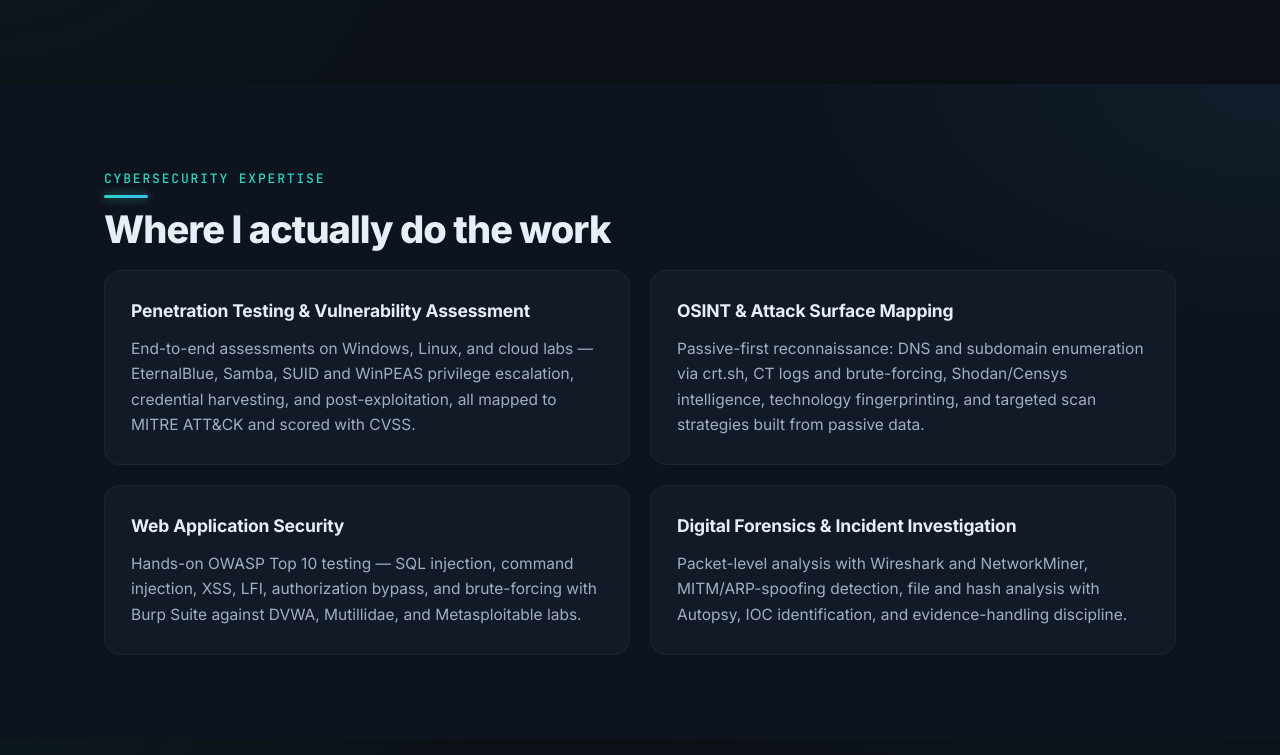
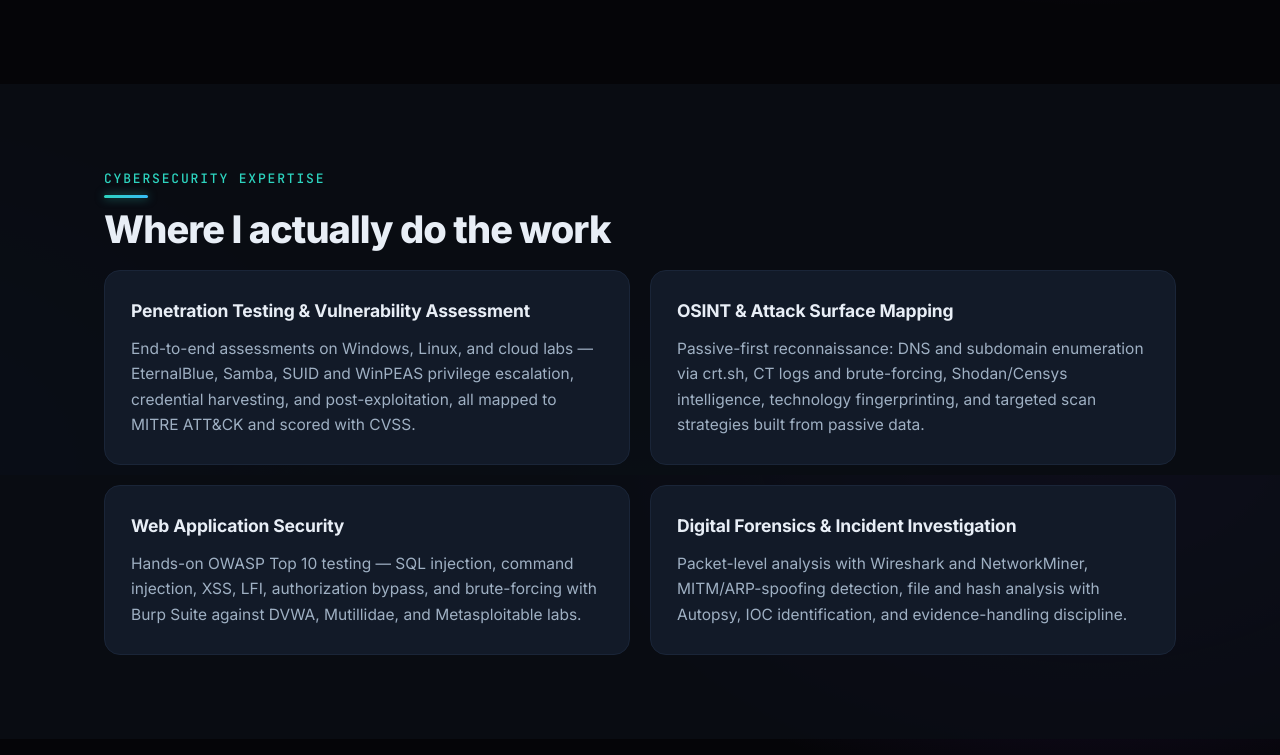
Before and after one commit to juraijmughal378-png/juraij-cyber-portfolio, a plain HTML site: page index.html in a window 1280 px wide. Shown: the part 1925-2680 px from the top of the page. Drawn offline with Linux system fonts and the light colour scheme; no server answers.

Commit message:
Add CYNEX-style nebula background

```diff
--- a/style.css
+++ b/style.css
@@ -423,3 +423,7 @@ body{
 .gallery-item{background:var(--surface);border:1px solid var(--border-soft);border-radius:var(--radius);padding:12px;margin:0}
 .gallery-item img{width:100%;height:auto;border-radius:var(--radius-sm);display:block}
 .gallery-item figcaption{color:var(--muted);font-size:.9rem;margin-top:10px}
+
+/* ===== CYNEX-style nebula background ===== */
+body{background-color:#050508;background-image:radial-gradient(900px 620px at 85% -5%,rgba(124,58,237,.26),transparent 60%),radial-gradient(820px 620px at -10% 100%,rgba(37,99,235,.18),transparent 60%),radial-gradient(760px 520px at 50% 115%,rgba(45,212,191,.10),transparent 60%);background-attachment:fixed}
+.section-alt{background:rgba(10,13,20,.86)}
```
